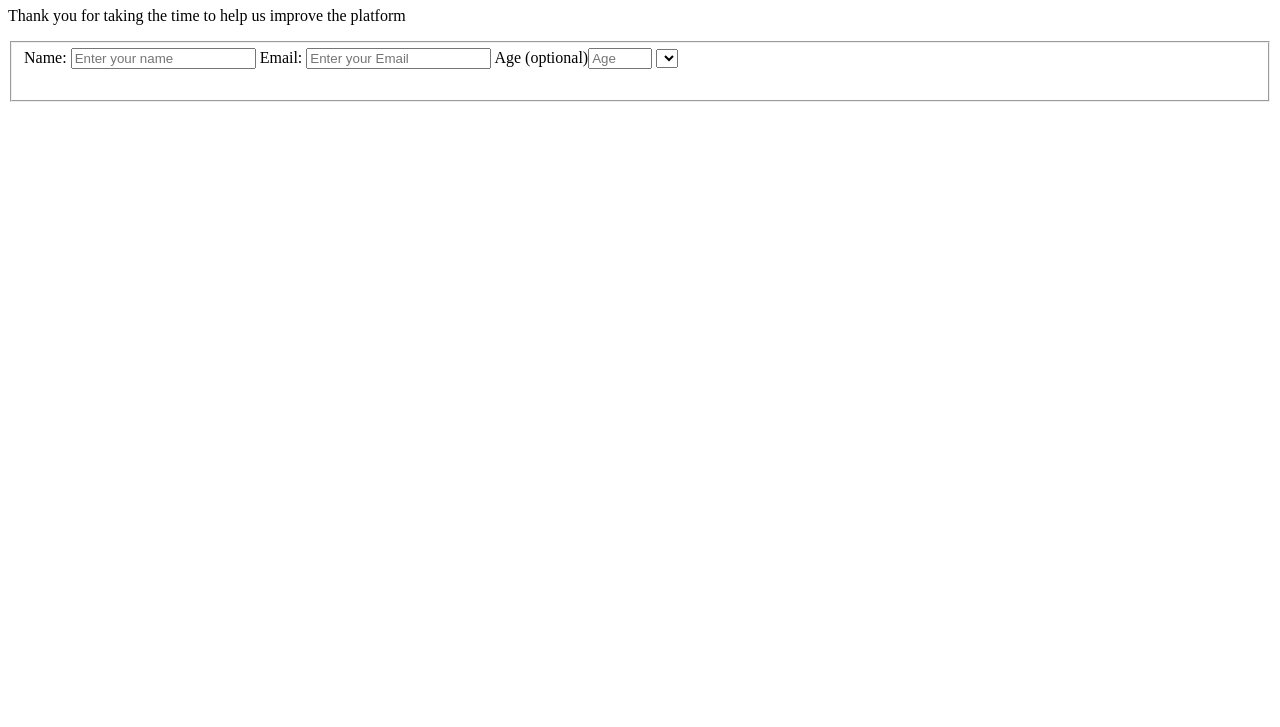
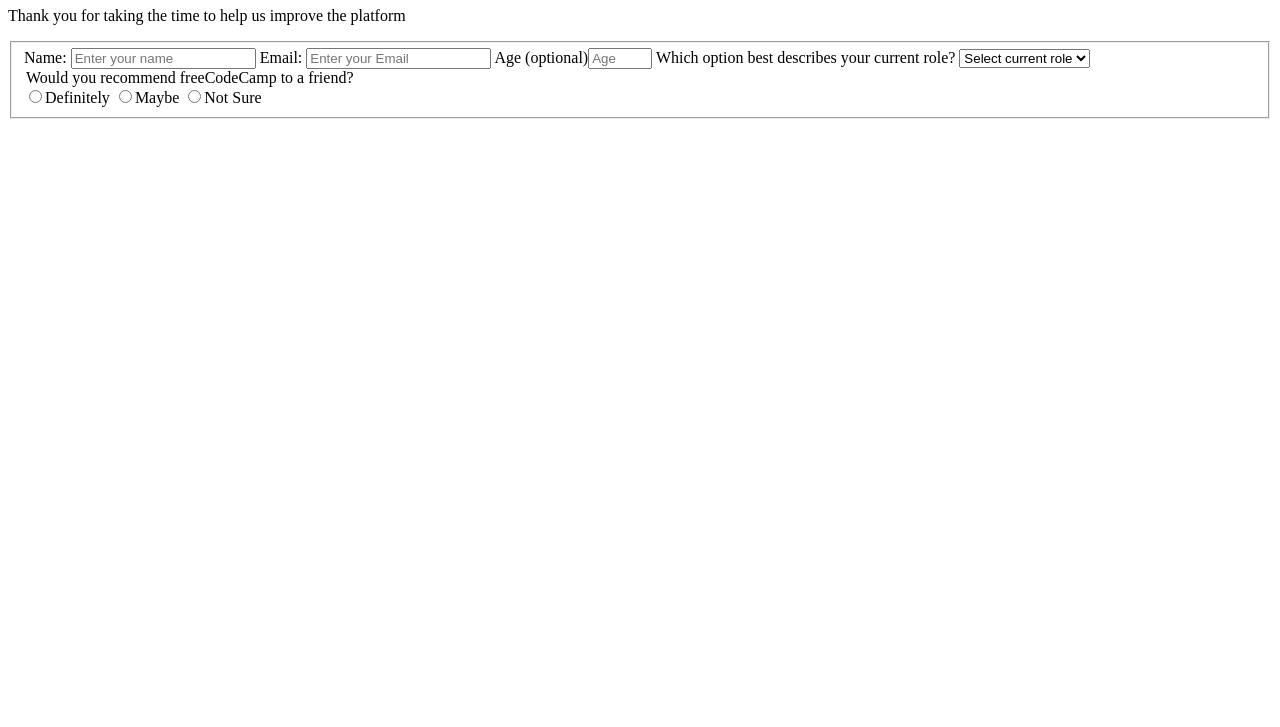
Before and after one commit to mcookie47/freeCodeCamp-Survey-Form, a plain HTML site: page index.html in a window 1280 px wide. Shown: the part 73-800 px from the top of the page. Drawn offline with Linux system fonts and the light colour scheme.

Commit message:
Update index.html

```diff
--- a/index.html
+++ b/index.html
@@ -11,9 +11,19 @@
     <label for="name" id="name-label">Name: <input id="name" type="text" required placeholder="Enter your name"></label>
     <label for="email" id="email-label">Email: <input id="email" type="email" required placeholder="Enter your Email"></label>
     <label for="number" id="number-label">Age (optional)<input id="number" type="number" min="12" max="150" placeholder="Age"></label>
-    <label></label>
-    <select id="dropdown"></select>
-    <option value>
+    <label>Which option best describes your current role?</label>
+    <select id="dropdown">
+    <option value="">Select current role</option>
+    <option value="1">Student</option>
+    <option value="2">Full Time Job</option>
+    <option value="3">Full Time Learner</option>
+    <option value="4">Prefer not to say</option>
+    <option value="5">Other</option>
+    </select>
+    <legend>Would you recommend freeCodeCamp to a friend?</legend>
+    <label for="definitely"><input id="definitely" type="radio" name="recommendation" class="inline">Definitely</label>
+    <label for="maybe"><input id="maybe" type="radio" name="recommendation">Maybe</label>
+    <label for="not sure"><input id="not sure" type="radio" name="recommendation">Not Sure</label>
     </fieldset>
   </body>
 </html>
```
